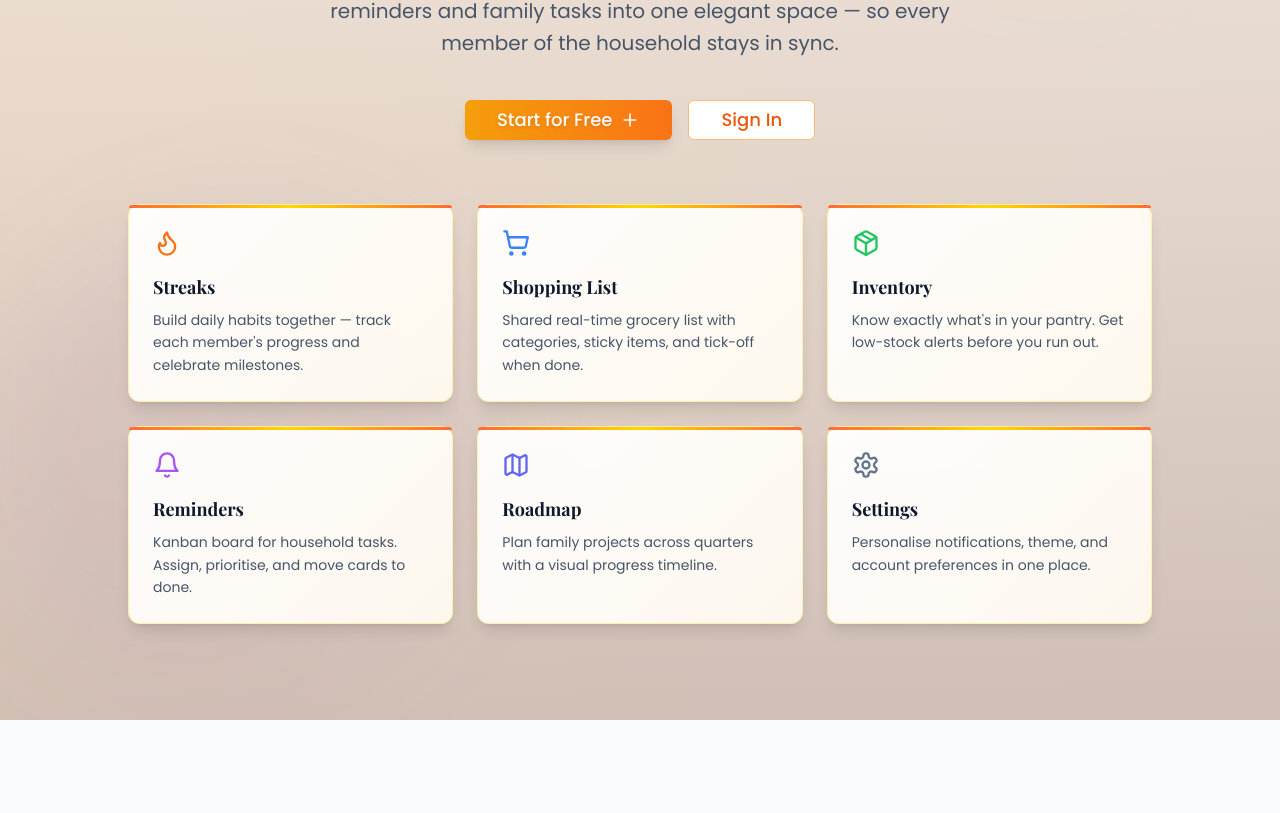
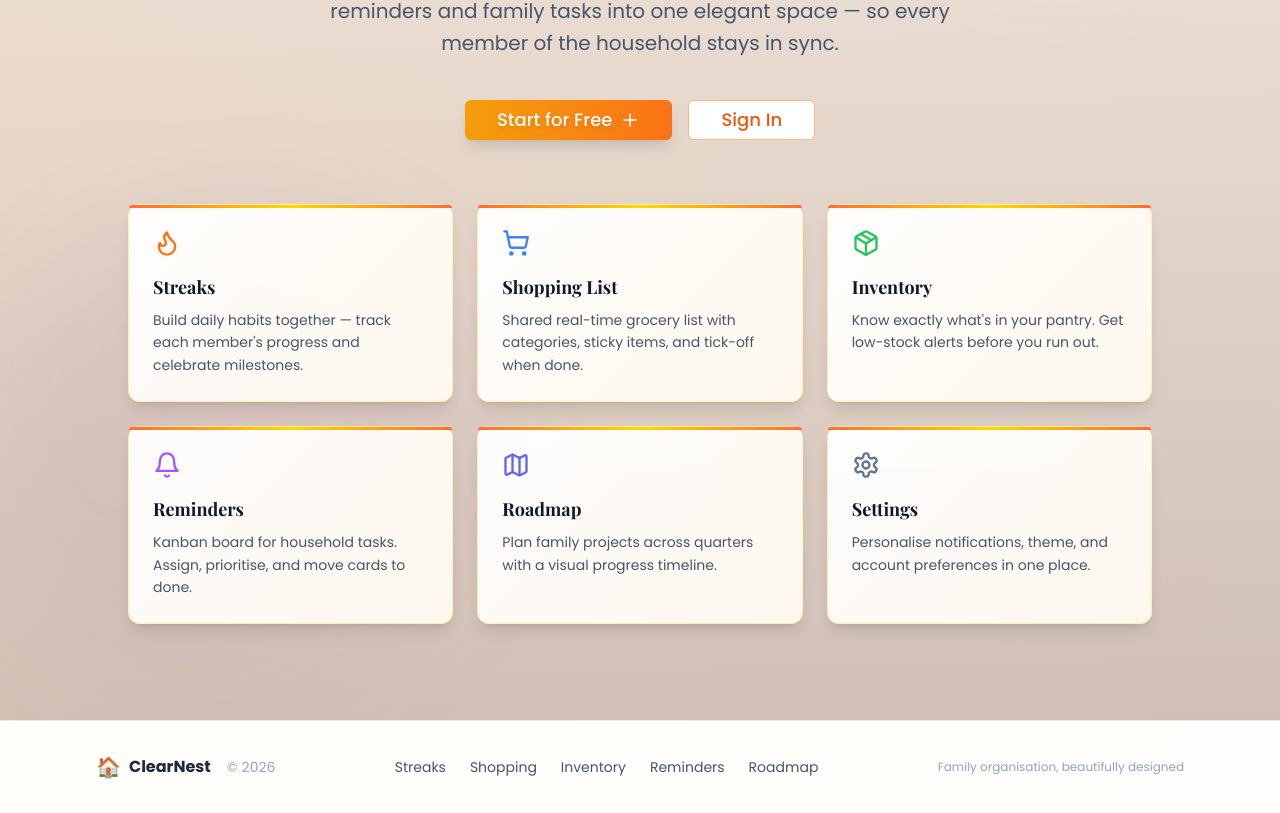
Before and after one commit to spavythra/ClearNest, a Next.js app: page / in a window 1280 px wide. Shown: the part 404-1217 px from the top of the page. Before the commit the page ends 1124 px from the top, so only its background shows below. Built offline with nearby package versions, Linux system fonts and the light colour scheme; no server answers.

Commit message:
Add site footer and update layout metadata - Footer component with logo, nav links, copyright and tagline - Layout wraps children in flex-col min-h-screen so footer stays at   the bottom on short pages - Updated page title and description metadata to match the product

```diff
--- a/app/layout.tsx
+++ b/app/layout.tsx
@@ -2,10 +2,11 @@ import type { Metadata } from "next"
 import { ToastContainer } from "react-toastify"
 import "react-toastify/dist/ReactToastify.css"
 import "@/styles/globals.css"
+import { Footer } from "@/components/layout/footer"
 
 export const metadata: Metadata = {
-  title: "ClearNest - Family Maintenance App",
-  description: "Manage family tasks, streaks, shopping lists, and inventory",
+  title: "ClearNest - Family Organisation App",
+  description: "Keep your family organised with streaks, shopping lists, inventory tracking, reminders, and more.",
   icons: {
     icon: "/icon.svg",
   },
@@ -18,8 +19,11 @@ export default function RootLayout({
 }) {
   return (
     <html lang="en" suppressHydrationWarning>
-      <body className="bg-slate-50 dark:bg-slate-950">
-        {children}
+      <body className="bg-slate-50 dark:bg-slate-950 flex flex-col min-h-screen">
+        <div className="flex-1">
+          {children}
+        </div>
+        <Footer />
         <ToastContainer position="bottom-right" />
       </body>
     </html>
--- /dev/null
+++ b/components/layout/footer.tsx
@@ -0,0 +1,39 @@
+import Link from "next/link"
+
+export function Footer() {
+  return (
+    <footer className="border-t border-slate-200 dark:border-slate-800 bg-white/80 dark:bg-slate-950/80 backdrop-blur-sm mt-auto">
+      <div className="max-w-6xl mx-auto px-4 sm:px-6 lg:px-8 py-8">
+        <div className="flex flex-col md:flex-row items-center justify-between gap-4">
+          <div className="flex items-center gap-2">
+            <span className="text-xl">🏠</span>
+            <span className="font-bold text-slate-800 dark:text-slate-200">ClearNest</span>
+            <span className="text-slate-400 text-sm ml-2">
+              &copy; {new Date().getFullYear()}
+            </span>
+          </div>
+          <nav className="flex items-center gap-6 text-sm text-slate-600 dark:text-slate-400">
+            <Link href="/streaks" className="hover:text-orange-600 dark:hover:text-orange-400 transition-colors">
+              Streaks
+            </Link>
+            <Link href="/shopping" className="hover:text-orange-600 dark:hover:text-orange-400 transition-colors">
+              Shopping
+            </Link>
+            <Link href="/inventory" className="hover:text-orange-600 dark:hover:text-orange-400 transition-colors">
+              Inventory
+            </Link>
+            <Link href="/reminders" className="hover:text-orange-600 dark:hover:text-orange-400 transition-colors">
+              Reminders
+            </Link>
+            <Link href="/roadmap" className="hover:text-orange-600 dark:hover:text-orange-400 transition-colors">
+              Roadmap
+            </Link>
+          </nav>
+          <p className="text-xs text-slate-400 dark:text-slate-500">
+            Family organisation, beautifully designed
+          </p>
+        </div>
+      </div>
+    </footer>
+  )
+}
```
